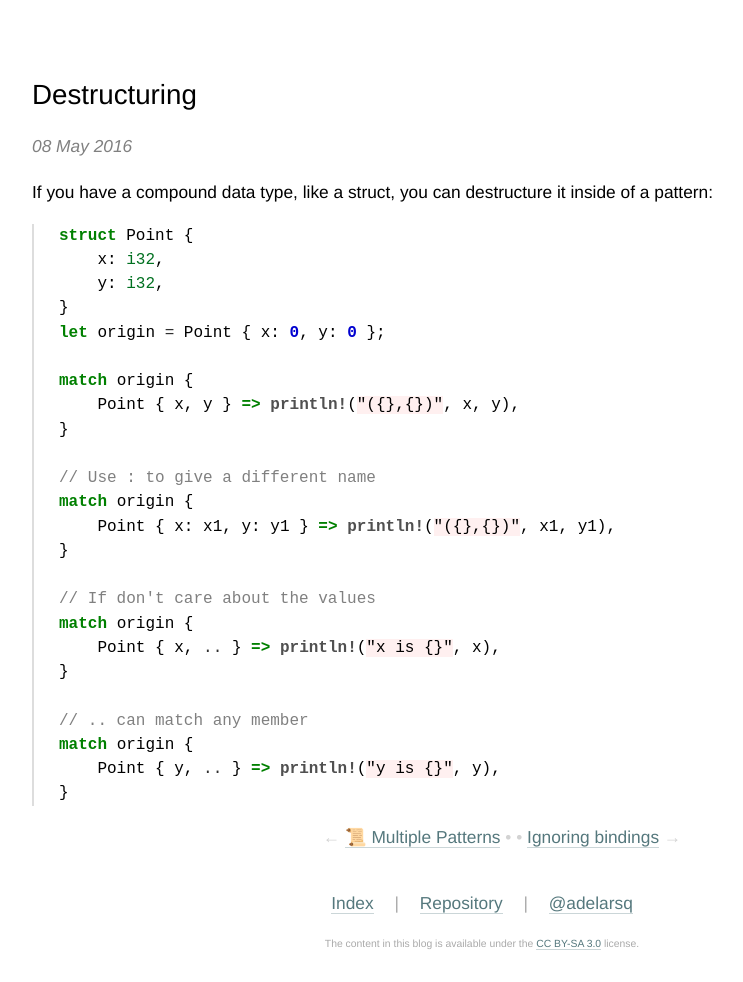
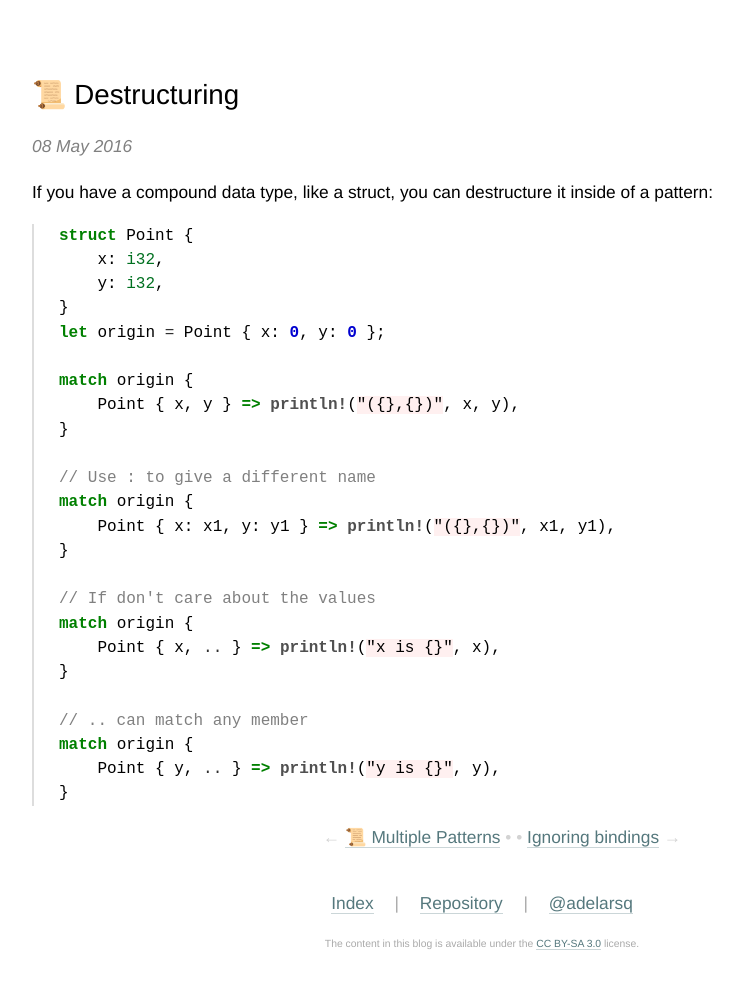
Before and after one commit to adelarsq/daily-rust.github.io, a Jekyll site: the page built from _posts/2016-05-08-destructuring.md, in a window 1280 px wide. Shown: the whole page, without its empty margins (158-901 px from the left). Built offline with Jekyll 4.4.1, drawn with Linux system fonts in a browser that asks for light colours.

```diff
--- a/_posts/2016-05-08-destructuring.md
+++ b/_posts/2016-05-08-destructuring.md
@@ -1,6 +1,6 @@
 ---
 layout: post
-title: "Destructuring"
+title: "📜 Destructuring"
 index_title: "Destructuring"
 tags: [rustposts, rust]
 ---
```
